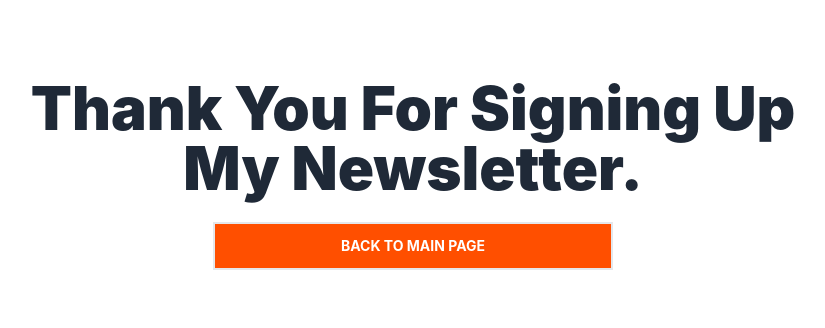
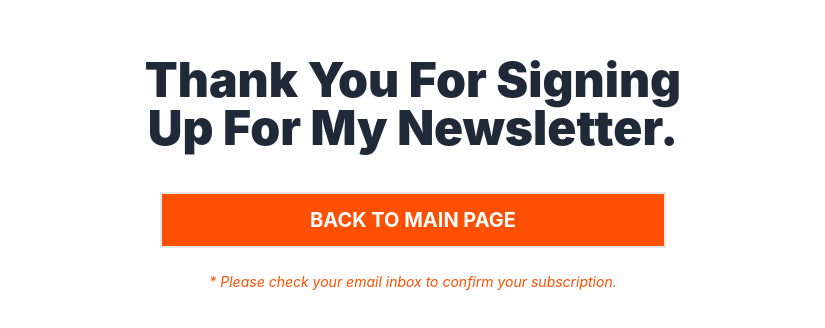
Before and after one commit to kengkeelim/kengkeev3, a Next.js app: page /tq in a window 1280 px wide. Shown: the part 226-554 px from the top of the page, without its empty margins (227-1052 px from the left). Built offline with nearby package versions, Linux system fonts and the light colour scheme.

Commit message:
Update Thank You page

```diff
--- a/src/pages/tq.js
+++ b/src/pages/tq.js
@@ -10,20 +10,23 @@ function ThankYou() {
         <meta name="robots" content="noindex" />
       </Head>
 
-      <section className="h-screen grid place-content-center text-center text-gray-800 p-10 md:px-20 md:w-3/4 md:mx-auto">
-        <h1 className="text-4xl font-black md:text-6xl">
-          Thank You For Signing Up My Newsletter.
+      <section className="h-screen grid place-content-center text-center p-10 md:px-20 lg:max-w-screen-md md:mx-auto">
+        <h1 className="font-black text-gray-800 text-4xl md:text-5xl">
+          Thank You For Signing Up For My Newsletter.
         </h1>
         <Link href="/" as="/" replace>
           <a>
             <button
               type="button"
-              className="text-sm bg-orange-light text-white w-full md:w-1/2 font-bold p-3 mt-6 focus:outline-none border-2 hover:bg-white hover:text-orange-light hover:border-orange-light"
+              className="text-sm md:text-xl bg-orange-light text-white w-full md:w-5/6 font-bold p-3 mt-6 md:mt-10 focus:outline-none border-2 hover:bg-white hover:text-orange-light hover:border-orange-light"
             >
               BACK TO MAIN PAGE
             </button>
           </a>
         </Link>
+        <p className="italic text-sm text-orange-light mt-3 md:mt-6">
+          * Please check your email inbox to confirm your subscription.
+        </p>
       </section>
     </div>
   );
```
